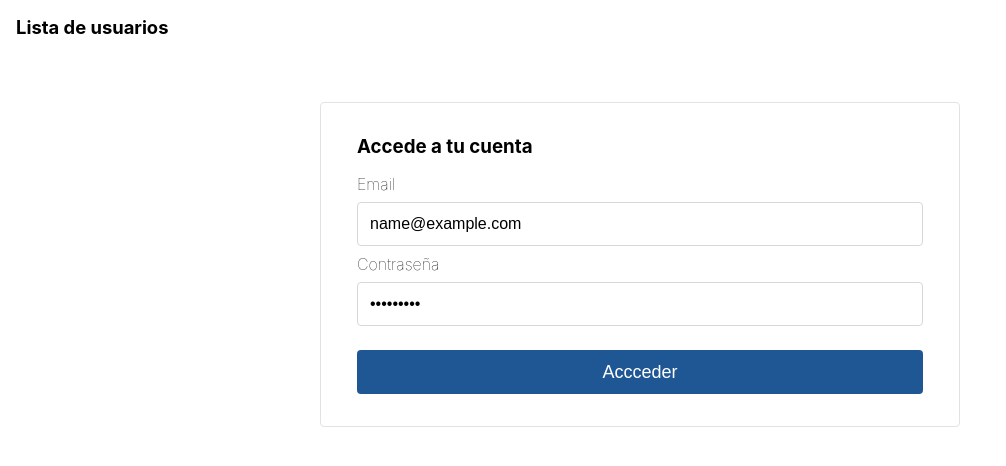
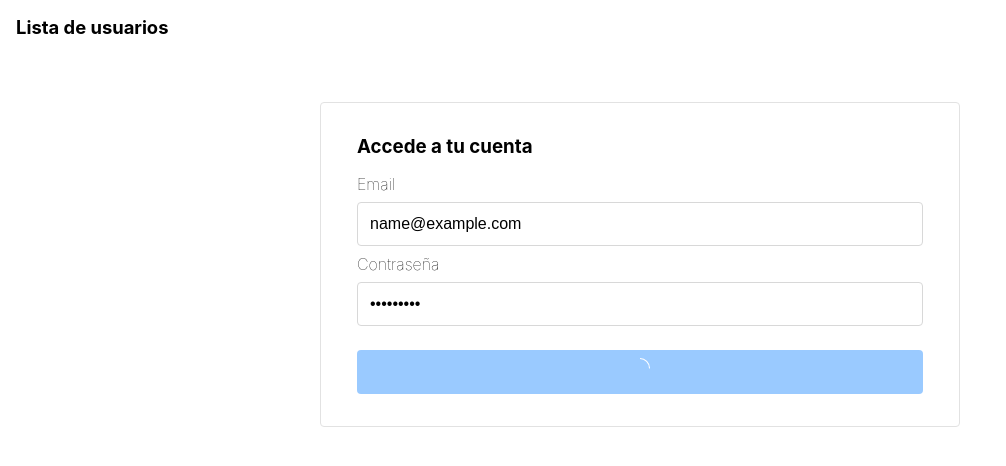
Before and after one commit to core97/react-amaris, a React (Create React App) app: page /login in a window 1280 px wide. Both pictures are taken after typing "name@example.com", "Sample123" into the empty fields and a click on the button "Accceder". Shown: the top 466 px of the page, without its empty margins (0-1006 px from the left). Built offline with nearby package versions, Linux system fonts and the light colour scheme; no server answers.

Commit message:
feat(Button): Prop isLoading created

```diff
--- a/package.json
+++ b/package.json
@@ -10,6 +10,7 @@
     "react": "^17.0.1",
     "react-dom": "^17.0.1",
     "react-hook-form": "^6.14.2",
+    "react-loader-spinner": "^4.0.0",
     "react-redux": "^7.2.2",
     "react-router-dom": "^5.2.0",
     "react-scripts": "4.0.1",
--- a/src/common/components/Button/Button.js
+++ b/src/common/components/Button/Button.js
@@ -1,13 +1,14 @@
 import React from 'react';
+import Loader from 'react-loader-spinner';
 import PropTypes from 'prop-types';
-import { StyledPrimaryButton, StyledSecondaryButton} from './styles';
+import { StyledPrimaryButton, StyledSecondaryButton } from './styles';
 
 export const TYPE_BUTTON = {
   button: 'button',
   submit: 'submit',
 };
 
-const Button = ({ onClick, type, secondary, isFullWidth, disabled, children }) => {
+const Button = ({ onClick, type, secondary, isFullWidth, isLoading, disabled, children }) => {
   if (secondary) {
     return (
       <StyledSecondaryButton
@@ -17,14 +18,19 @@ const Button = ({ onClick, type, secondary, isFullWidth, disabled, children }) =
         disabled={disabled}
         secondary={secondary}
       >
-        {children}
+        {isLoading ? <Loader type="TailSpin" color="#276fbf" height={20} width={20} /> : children}
       </StyledSecondaryButton>
     );
   }
 
   return (
-    <StyledPrimaryButton onClick={onClick} type={type} isFullWidth={isFullWidth} disabled={disabled}>
-      {children}
+    <StyledPrimaryButton
+      onClick={onClick}
+      type={type}
+      isFullWidth={isFullWidth}
+      disabled={disabled}
+    >
+      {isLoading ? <Loader type="TailSpin" color="#ffffff" height={20} width={20} /> : children}
     </StyledPrimaryButton>
   );
 };
@@ -34,6 +40,7 @@ Button.propTypes = {
   type: PropTypes.oneOf([TYPE_BUTTON.button, TYPE_BUTTON.submit]).isRequired,
   secondary: PropTypes.bool,
   isFullWidth: PropTypes.bool,
+  isLoading: PropTypes.bool,
   disabled: PropTypes.bool,
   children: PropTypes.node.isRequired,
 };
@@ -42,6 +49,8 @@ Button.defaultProps = {
   onClick: null,
   secondary: false,
   isFullWidth: false,
+  isLoading: false,
+
   disabled: false,
 };
 
--- a/src/pages/DetailUser/DetailUser.js
+++ b/src/pages/DetailUser/DetailUser.js
@@ -26,22 +26,22 @@ const DetailUser = () => {
   const { register, handleSubmit, errors, watch } = useForm();
   const history = useHistory();
   const { userID } = useParams();
-  const { data: usersList, singleUser: detailUser, error: errorUser } = useSelector(
+  const { data: usersList, singleUser: detailUser, error: errorUser, isLoading } = useSelector(
     (state) => state.users,
   );
   const dispatch = useDispatch();
 
   const handleClickDeleteUser = () => {
+    setHasDeletedUser(true);
     dispatch(usersActions.deleteUser(userID));
-    setHasDeletedUser(true);
   };
 
   const onSubmit = (data) => {
+    setHasEditedUser(true);
     const { firstName, lastName, email } = data;
     const userData = { firstName, lastName, email };
 
     dispatch(usersActions.editUser(userID, userData));
-    setHasEditedUser(true);
   };
 
   useEffect(() => {
@@ -118,10 +118,20 @@ const DetailUser = () => {
               })}
             />
             <StyledButtonArea>
-              <Button secondary type={TYPE_BUTTON.button} onClick={handleClickDeleteUser}>
+              <Button
+                secondary
+                type={TYPE_BUTTON.button}
+                onClick={handleClickDeleteUser}
+                disabled={isLoading}
+                isLoading={isLoading && hasDeletedUser}
+              >
                 {BUTTON_LABEL.deleteUser}
               </Button>
-              <Button type={TYPE_BUTTON.submit} disabled={disabledBtnEdit}>
+              <Button
+                type={TYPE_BUTTON.submit}
+                disabled={disabledBtnEdit || isLoading}
+                isLoading={isLoading && hasEditedUser}
+              >
                 {BUTTON_LABEL.editUser}
               </Button>
             </StyledButtonArea>
--- a/src/pages/ListOfUsers/ListOfUsers.js
+++ b/src/pages/ListOfUsers/ListOfUsers.js
@@ -13,7 +13,7 @@ const BUTTON_LABEL = {
 
 const ListOfUsers = () => {
   const [usersPerPage, setUsersPerPage] = useState([]);
-  const { data: usersList, totalPages, itemsPerPage, currentPage } = useSelector(
+  const { data: usersList, totalPages, itemsPerPage, currentPage, isLoading } = useSelector(
     (state) => state.users,
   );
   const dispatch = useDispatch();
@@ -76,7 +76,8 @@ const ListOfUsers = () => {
           secondary
           type={TYPE_BUTTON.button}
           onClick={handleClick}
-          disabled={currentPage === totalPages}
+          disabled={currentPage === totalPages || isLoading}
+          isLoading={isLoading}
         >
           {BUTTON_LABEL.next}
         </Button>
--- a/src/pages/Login/Login.js
+++ b/src/pages/Login/Login.js
@@ -7,12 +7,18 @@ import Button, { TYPE_BUTTON } from 'common/components/Button/Button';
 import { useLocalStorage } from 'common/hooks/useLocalStorage';
 import { actionCreators as authActions } from 'store/reducers/authorization';
 import { USER_STATES } from 'constants/authorization';
-import { StyledButtonArea, StyledContainer, StyledFormWrapper, StyledForm, StyledTitle } from './styles';
+import {
+  StyledButtonArea,
+  StyledContainer,
+  StyledFormWrapper,
+  StyledForm,
+  StyledTitle,
+} from './styles';
 
 const Login = () => {
   const [formDone, setFormDone] = useState(false);
   const { register, handleSubmit, errors } = useForm();
-  const { userState, token } = useSelector((state) => state.authorization);
+  const { userState, token, isLoading } = useSelector((state) => state.authorization);
   const [, setStoredToken, deleteStoredToken] = useLocalStorage('token', token);
   const dispatch = useDispatch();
   const history = useHistory();
@@ -26,7 +32,7 @@ const Login = () => {
   const handleClickLogOut = () => {
     dispatch(authActions.setUserState(USER_STATES.NOT_LOGGED));
     deleteStoredToken();
-  }
+  };
 
   useEffect(() => {
     if (userState === USER_STATES.LOGGED && formDone) {
@@ -40,7 +46,9 @@ const Login = () => {
       {userState === USER_STATES.LOGGED ? (
         <StyledContainer>
           <StyledTitle>Ya estás logueado 🎉🎉🎉🎉</StyledTitle>
-          <Button type={TYPE_BUTTON.button} secondary onClick={handleClickLogOut}>Cerrar sesión</Button>
+          <Button type={TYPE_BUTTON.button} secondary onClick={handleClickLogOut}>
+            Cerrar sesión
+          </Button>
         </StyledContainer>
       ) : (
         <StyledFormWrapper>
@@ -67,7 +75,12 @@ const Login = () => {
               })}
             />
             <StyledButtonArea>
-              <Button type={TYPE_BUTTON.submit} isFullWidth>
+              <Button
+                type={TYPE_BUTTON.submit}
+                isFullWidth
+                disabled={isLoading}
+                isLoading={isLoading}
+              >
                 Accceder
               </Button>
             </StyledButtonArea>
```
Also changed, not shown: 1 other file (tests, documents, lock files or other folders).
